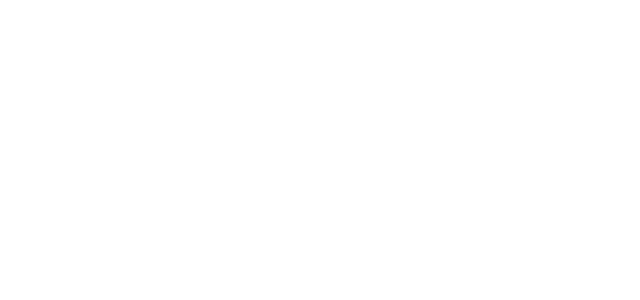
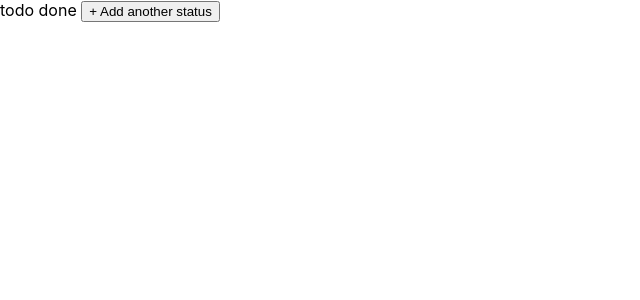
Before and after one commit to joaosilvalopes/kanbanboard, a Next.js app: page /home/Home in a window 1280 px wide. Shown: the top 300 px of the page, without its empty margins (0-640 px from the left). Built offline with nearby package versions, Linux system fonts and the light colour scheme.

Commit message:
feat: add status

```diff
--- /dev/null
+++ b/components/AddStatus.tsx
@@ -0,0 +1,30 @@
+import React, { FC, SetStateAction, useState } from "react"
+import { useRecoilState } from "recoil"
+import statusesState from "../state/statusesState"
+
+const AddStatus: FC = () => {
+    const [adding, setAdding] = useState(false)
+    const [statuses, setStatuses] = useRecoilState(statusesState)
+    const [status, setStatus] = useState("")
+
+    const changeStatus = (e: React.ChangeEvent<HTMLInputElement>) =>
+        setStatus(e.target.value)
+    const addStatus = () => {
+        setStatuses((prev) => [...prev, status])
+        setAdding(false)
+        setStatus("")
+    }
+    const toggleAdding = () => setAdding((prevAdding) => !prevAdding)
+
+    return adding ? (
+        <>
+            <input type="text" value={status} onChange={changeStatus}></input>
+            <button onClick={addStatus}>Add</button>
+            <button onClick={toggleAdding}>X</button>
+        </>
+    ) : (
+        <button onClick={toggleAdding}>+ Add another status</button>
+    )
+}
+
+export default AddStatus
--- a/package.json
+++ b/package.json
@@ -13,12 +13,14 @@
         "next": "12.2.0",
         "react": "18.2.0",
         "react-dom": "18.2.0",
+        "recoil": "^0.7.4",
         "styled-components": "^5.3.5"
     },
     "devDependencies": {
         "@types/node": "18.0.1",
         "@types/react": "18.0.14",
         "@types/react-dom": "18.0.5",
+        "@types/recoil": "^0.0.9",
         "@types/styled-components": "^5.1.25",
         "eslint": "8.19.0",
         "eslint-config-next": "12.2.0",
--- a/pages/_app.tsx
+++ b/pages/_app.tsx
@@ -1,5 +1,7 @@
 import type { AppProps } from "next/app"
 import { createGlobalStyle } from "styled-components"
+import { RecoilRoot } from "recoil"
+import { FC } from "react"
 
 const GlobalCSS = createGlobalStyle`
     html,
@@ -20,12 +22,12 @@
     }
 `
 
-function MyApp({ Component, pageProps }: AppProps) {
+const MyApp: FC<AppProps> = ({ Component, pageProps }) => {
     return (
-        <>
+        <RecoilRoot>
             <GlobalCSS />
             <Component {...pageProps} />
-        </>
+        </RecoilRoot>
     )
 }
 
--- a/pages/home/Home.tsx
+++ b/pages/home/Home.tsx
@@ -1,9 +1,20 @@
 import type { NextPage } from "next"
 import Head from "next/head"
 import Image from "next/image"
+import { useRecoilState } from "recoil"
+import AddStatus from "../../components/AddStatus"
+
+import statusesState from "../../state/statusesState"
 
 const Home: NextPage = () => {
-    return null
+    const [statuses, setStatuses] = useRecoilState(statusesState)
+
+    return (
+        <main>
+            {statuses.map((status) => status + " ")}
+            <AddStatus />
+        </main>
+    )
 }
 
 export default Home
--- /dev/null
+++ b/state/statusesState.ts
@@ -0,0 +1,6 @@
+import { atom } from 'recoil';
+
+export default atom({
+  key: 'statusesState',
+  default: ['todo', 'done'],
+});
--- a/tsconfig.json
+++ b/tsconfig.json
@@ -15,6 +15,6 @@
         "jsx": "preserve",
         "incremental": true
     },
-    "include": ["next-env.d.ts", "**/*.tsx"],
+    "include": ["next-env.d.ts", "**/*.ts", "**/*.tsx"],
     "exclude": ["node_modules"]
 }
```
Also changed, not shown: 1 other file (tests, documents, lock files or other folders).
